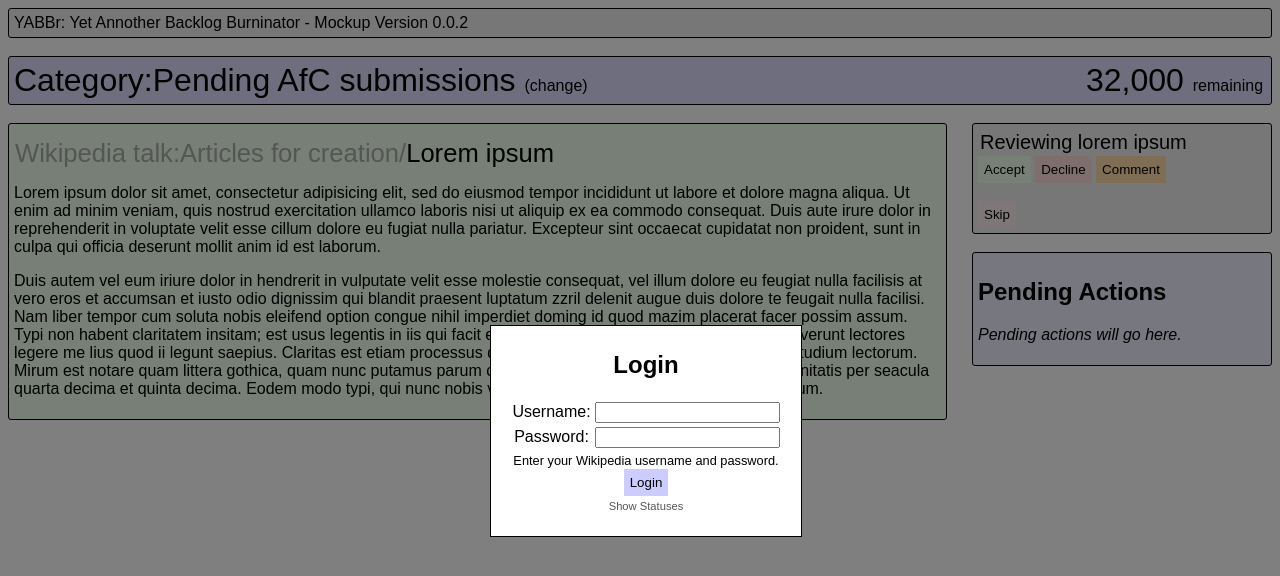
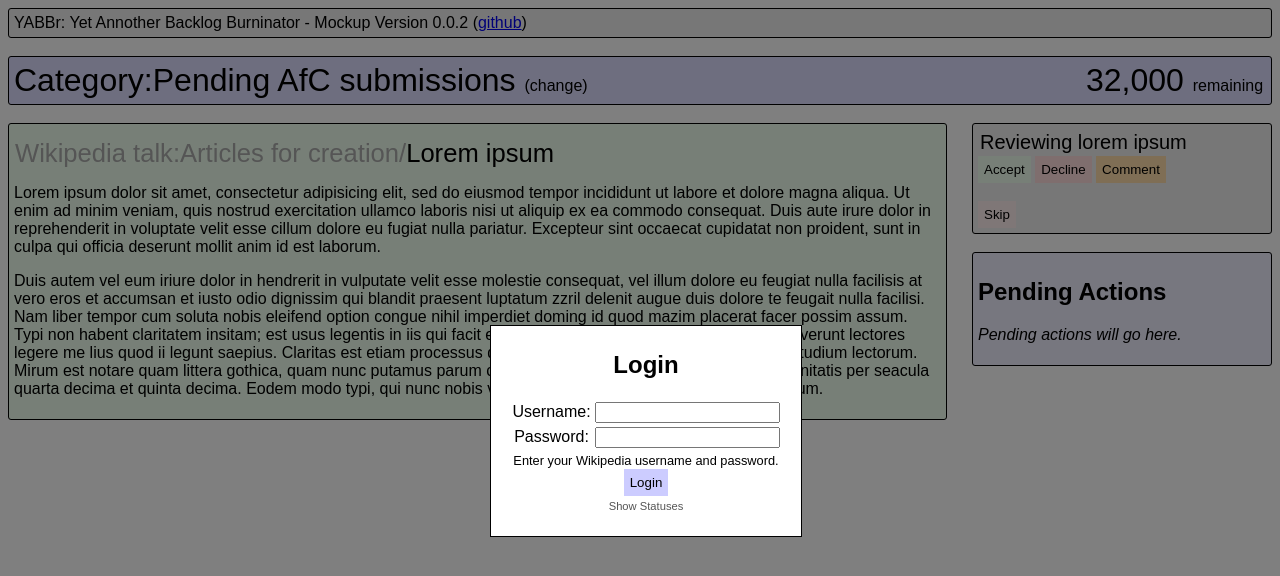
Before and after one commit to APerson241/APerson241.github.io, a plain HTML site: page index.html in a window 1280 px wide. Drawn offline with nearby package versions, Linux system fonts and the light colour scheme.

Commit message:
Link to github

```diff
--- a/index.html
+++ b/index.html
@@ -303,7 +303,7 @@
       <div id="login_statuses">Loaded page.</div>
       <span id="login_show_statuses" onclick="toggleShowLoginStatuses();">Show Statuses</span>
     </div>
-    <div id="top_bar">YABBr: Yet Annother Backlog Burninator - Mockup Version 0.0.2</div>
+    <div id="top_bar">YABBr: Yet Annother Backlog Burninator - Mockup Version 0.0.2 (<a href="https://github.com/APerson241/APerson241.github.io">github</a>)</div>
     <br />
     <div id="backlog_bar">
       <span id="backlog_count">32,000 <span style="font-size: 0.5em;">remaining</span></span>
```
